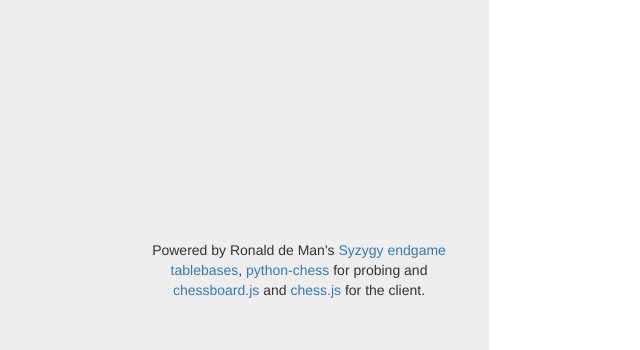
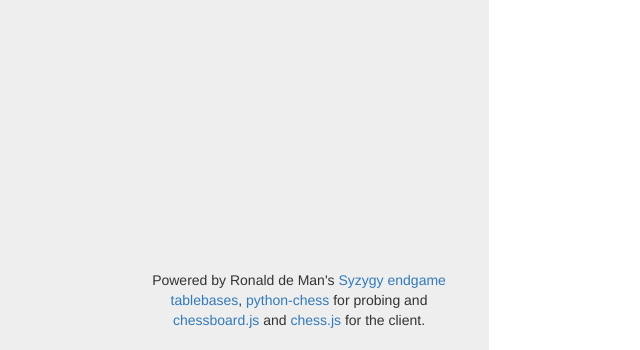
Before and after one commit to niklasf/syzygy-tables.info, a Flask app: template templates/index.html in a window 1280 px wide. Shown: the part 450-800 px from the top of the page, without its empty margins (191-831 px from the left). Run offline with Flask 2, Linux system fonts and the light colour scheme; the template is opened without the code that fills it, so the values that code supplies are empty; some libraries are stand-ins or nearby versions.

Commit message:
Save more height

```diff
--- a/static/style.css
+++ b/static/style.css
@@ -120,6 +120,16 @@ footer > .inner {
   }
 }
 
+@media(min-width: 600px) and (max-height: 800px) {
+  h1 {
+    padding: 10px 0;
+  }
+
+  footer > .inner {
+    bottom: 10px;
+  }
+}
+
 @media(min-width: 600px) and (max-height: 700px) {
   footer {
     display: none;
```
